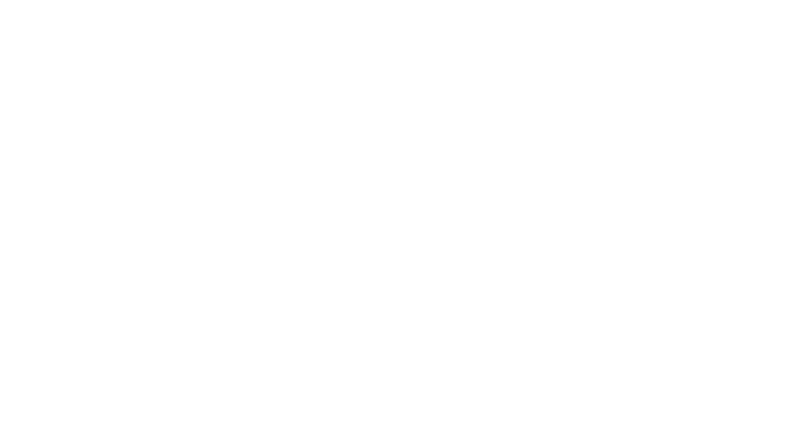
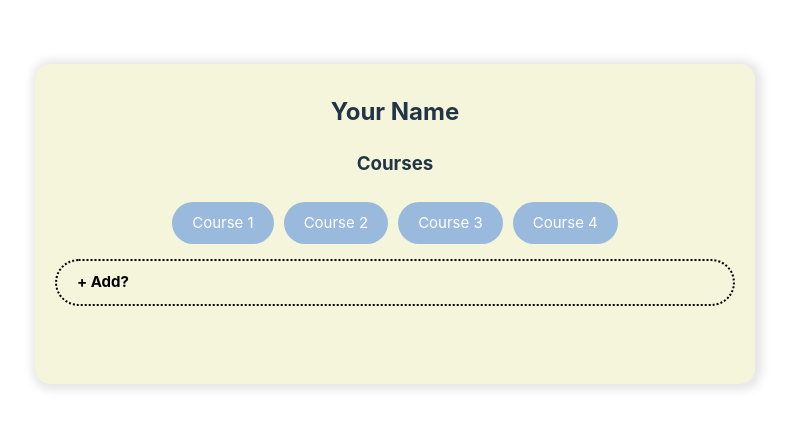
Before and after one commit to AlexShen12/HACKNC2024, a React (Vite) app in the folder frontend/: page /editprofile in a window 1280 px wide. Before the commit this address had no page. Shown: the part 176-604 px from the top of the page, without its empty margins (245-1038 px from the left). Built offline with nearby package versions, Linux system fonts and the light colour scheme.

Commit message:
modified:   frontend/src/routes/profile/profile.css

```diff
--- a/frontend/src/main.jsx
+++ b/frontend/src/main.jsx
@@ -6,6 +6,7 @@
 import Login from './routes/login/Login'
 import Courses from './routes/courses/course'
 import Profile, { profileLoader } from './routes/profile/profile'
+import EditProfile from './routes/profile/editpro'
 
 const router = createBrowserRouter([
   {
@@ -29,7 +30,12 @@
     path: "profile/:id",
     element: (<Profile />),
     loader: profileLoader
+  },
+  {
+    path: "editprofile",
+    element: (<EditProfile />)
   }
+
 ])
 
 createRoot(document.getElementById('root')).render(
--- a/frontend/src/routes/courses/course.tsx
+++ b/frontend/src/routes/courses/course.tsx
@@ -11,7 +11,6 @@
                     />
                     <button type = 'submit'> Search </button>
             </form>
-
         </div>
     )
 
--- a/frontend/src/routes/profile/courses.tsx
+++ b/frontend/src/routes/profile/courses.tsx
@@ -32,6 +32,7 @@
                 <ul>
                 {courses.map((course: string) => (<li key={course}>{course}</li>))}
                 </ul>
+
             </div>
         </div>
     );
--- a/frontend/src/routes/profile/editpro.tsx
+++ b/frontend/src/routes/profile/editpro.tsx
@@ -1,18 +1,22 @@
-
+import './profile.css';
+import React from 'react';
 
 
 
 export default function EditProfile() {
-    <div>
-        <form>
-            <div>
-                <label htmlFor='name'>Profile: </label>
-                <input
-                    id='name'
-                    name='name'
-                />
-            </div>
-            <button type='submit'> Login </button>
-        </form>
-    </div>
+    const courses: string[] = ['Course 1', 'Course 2', 'Course 3', 'Course 4'];
+
+    return (
+        <div className="profilecard">
+            <h2>Your Name</h2>
+
+            <h3>Courses</h3>
+            <ul className="courselist">
+                {courses.map((course, index) => (
+                    <li key={index}>{course}</li>
+                ))}
+            </ul>
+            <h3 className = "addtolist"> + Add?</h3>
+        </div>
+    );
 }
--- a/frontend/src/routes/profile/profile.css
+++ b/frontend/src/routes/profile/profile.css
@@ -1,3 +1,72 @@
-.root{
+.searchbutton {
+    background-color: aliceblue;
+    color: white;
+    border: none;
+    border-radius: 25px;
+    width: 100px;
+    height: 40px;
+    display: flex;
+    font-size: 30;
+    cursor: pointer;
+    transition: background-color 0.2s;
+}
+
+/*maybe put the search text inside the button? would have to make a long elipises but not sure */
+.searchbutton:hover {
+    background-color: lightblue;
+}
+/* can also use for a back button or the other buttons on the screen to navigate back to course search from editprofile*/
+
+/* maybe make it a darker color (than azure) when you hover? */
+
+.profilecard {
+    background-color: beige;
+    border-radius: 15px;
+    box-shadow: 2px 1px 10px 5px rgba(0, 0, 0, 0.1);
+    padding: 10px;
+    height: 300px;
+    width: 700px;
+    text-align: center;
+}
+
+/*formatting for the profile card*/
+
+.courselist {
+    display: flex;
+    list-style-type: none;
+    padding: 0;
+    margin: 0;
+    flex-wrap: wrap;
+    justify-content: center;
 
 }
+
+.courselist li {
+    background-color: #99badd;
+    color: white;
+    margin: 5px;
+    font-size: 15px;
+    border-radius: 50px;
+    padding: 10px 20px;
+    white-space: nowrap;
+    list-style-type: none;
+    cursor: pointer;
+}
+
+/* things to make the list a row, along with making list components pill shapred*/
+
+.addtolist {
+    padding: 10px 20px;
+    /* Padding for size and shape */
+    border: 2px dotted #000000;
+    border-radius: 50px;
+    margin: 10px;
+    display: flex;
+    color: #000000;
+    font-weight: bold;
+    font-size: 15px;
+    text-align: center;
+    cursor: pointer;
+}
+/* pill shape for at the end of the list when you want to suggest if you want to add anything or not.
+/* click on an item to remove it from the list ig */
```
Also changed, not shown: frontend/src/routes/coursesearchdb/display.tsx (added, +9 -0 lines).
